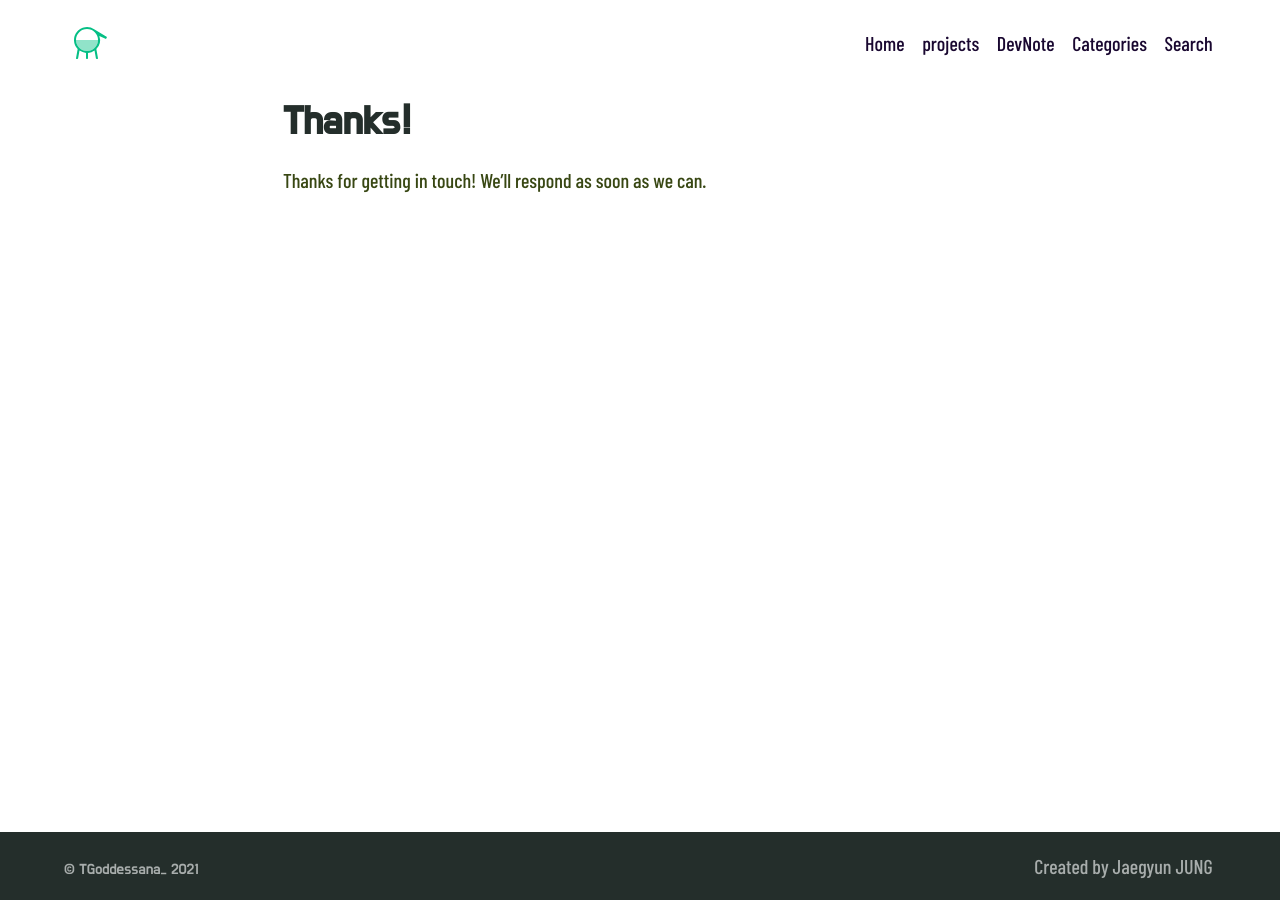
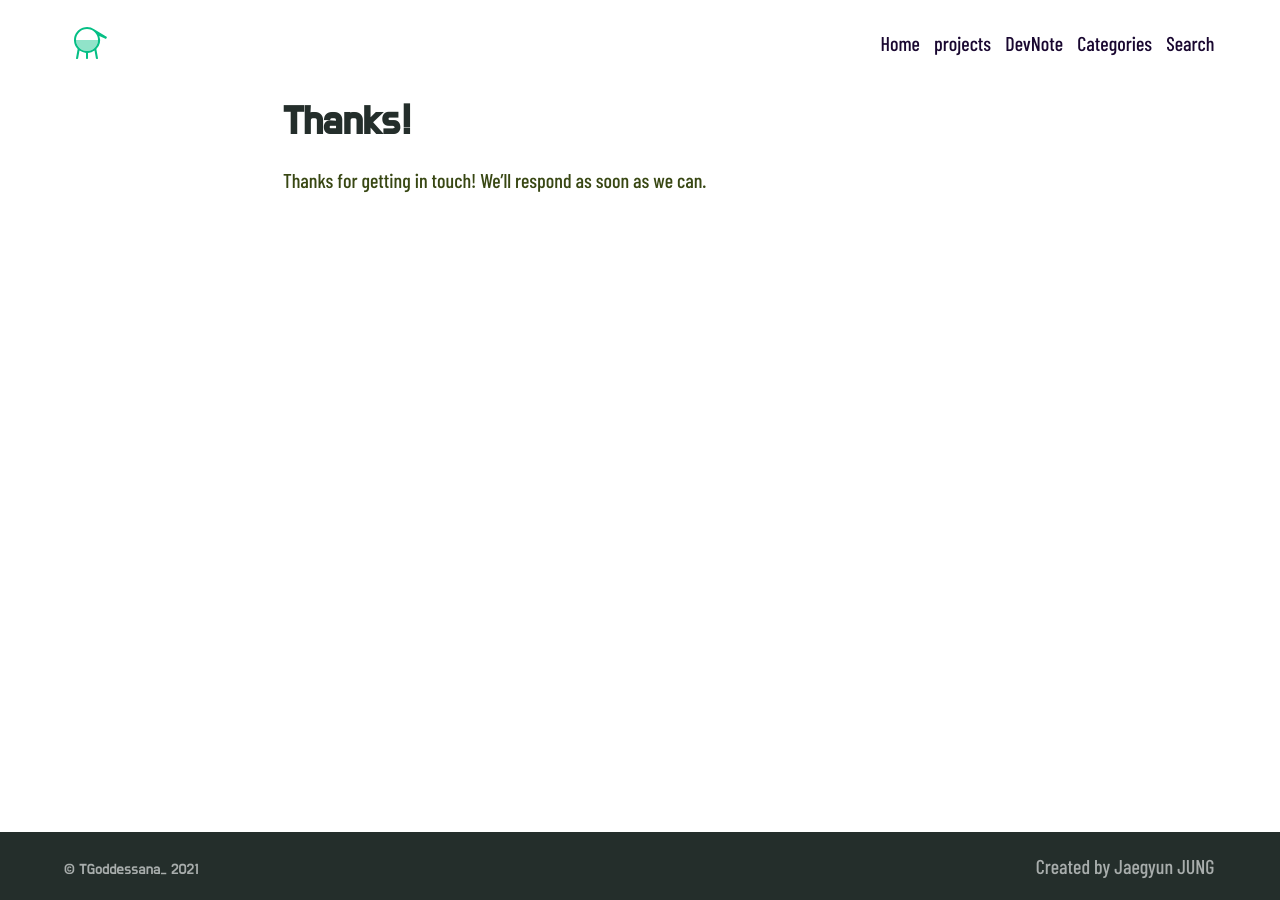
Before and after one commit to daviddarnes/alembic, a Jekyll site: the page built from thanks.md, in a window 1280 px wide. Built offline with Jekyll 4.4.1, drawn with Linux system fonts in a browser that asks for light colours; some web fonts are replaced.

Commit message:
Update _theme.scss

```diff
--- a/_sass/_theme.scss
+++ b/_sass/_theme.scss
@@ -71,7 +71,7 @@ body {
 
 .nav {
   a {
-    padding: .2rem;
+    padding: .10rem;
   }
   &--social a {
     display: inline-block;
@@ -447,7 +447,7 @@ pre code {
   .nav a {
     padding-left: 0;
     padding-right: 0;
-    margin-left: .10rem;
+    margin-left: .2rem;
     margin-right: .2rem;
   }
   pre {
```
